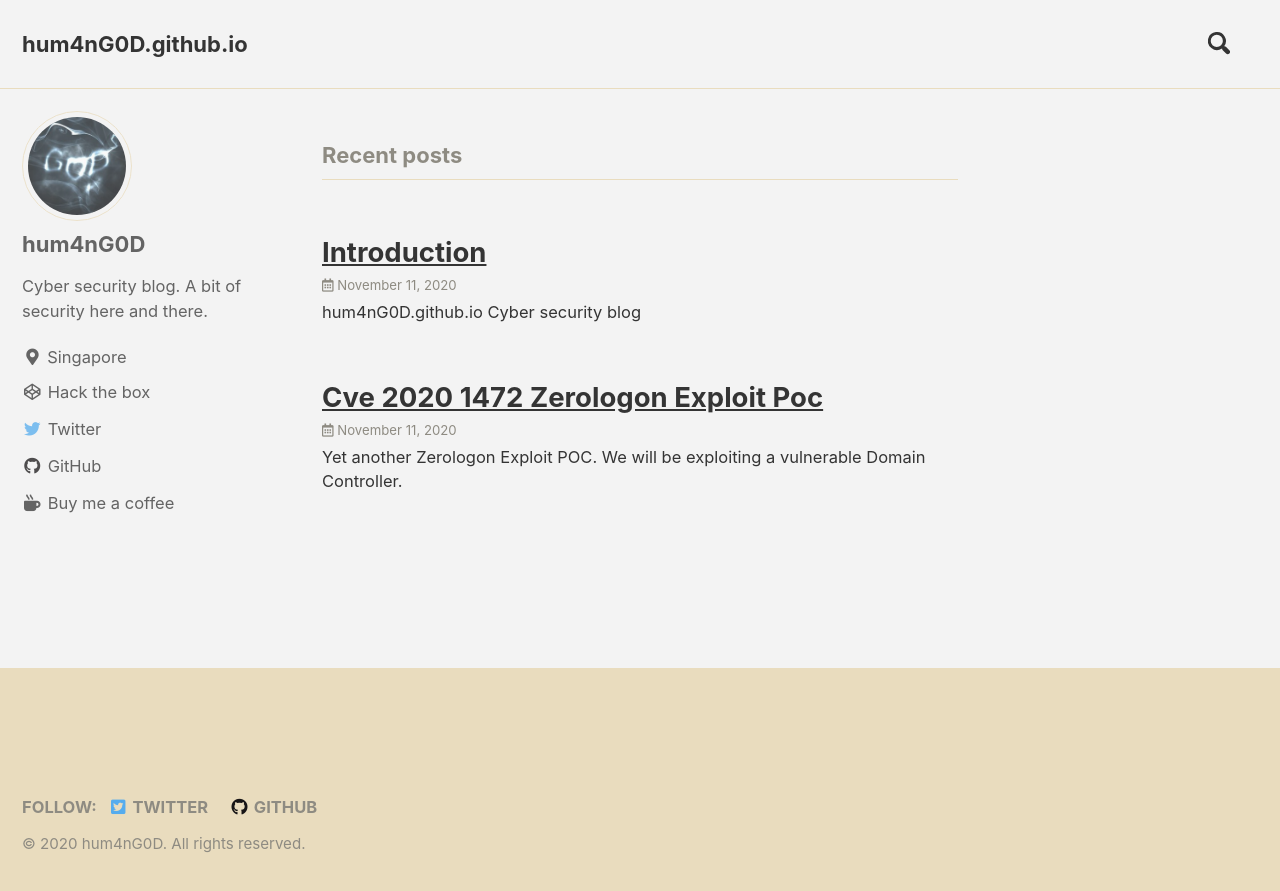
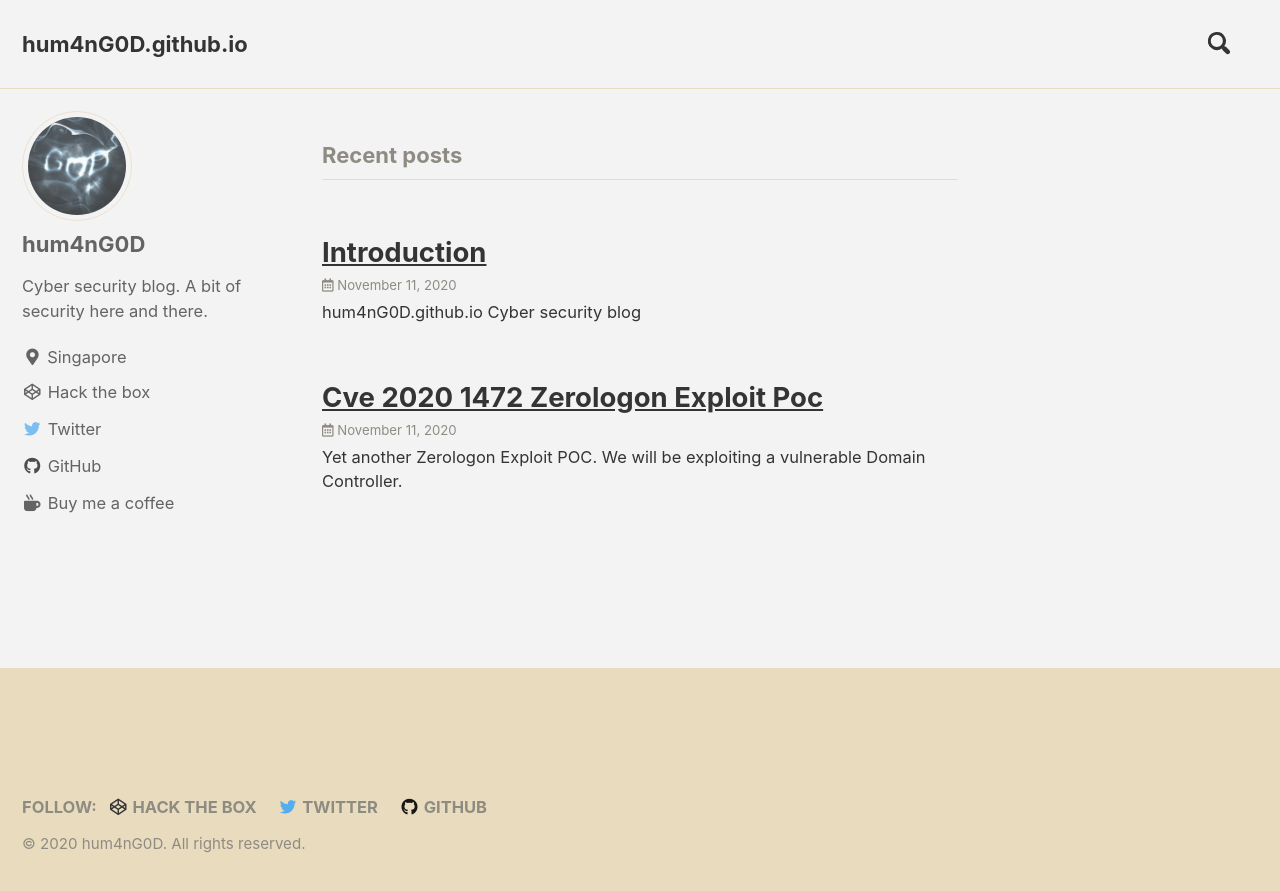
Before and after one commit to hum4nG0D/hum4nG0D.github.io, a Jekyll site: the page built from index.html, in a window 1280 px wide. Shown: the top 891 px of the page. Built offline with Jekyll 4.4.1, drawn with Linux system fonts in a browser that asks for light colours; cached includes are drawn as plain includes; the list of posts is cut into pages by our own code.

Commit message:
Update _config.yml

```diff
--- a/_config.yml
+++ b/_config.yml
@@ -100,18 +100,12 @@
   location         : "Singapore"
   email            :
   links:
-    - label: "Email"
-      icon: "fas fa-fw fa-envelope-square"
-      # url: "mailto:your.name@email.com"
     - label: "Hack the box"
       icon: "fab fa-fw fa-codepen"
       url: "https://www.hackthebox.eu/profile/217797"
     - label: "Twitter"
       icon: "fab fa-fw fa-twitter"
       url: "https://twitter.com/hum4nG0D"
-    - label: "Facebook"
-      icon: "fab fa-fw fa-facebook-square"
-      # url: "https://facebook.com/"
     - label: "GitHub"
       icon: "fab fa-fw fa-github"
       url: "https://github.com/hum4nG0D"
@@ -122,24 +116,15 @@
 # Site Footer
 footer:
   links:
+    - label: "Hack the box"
+      icon: "fab fa-fw fa-codepen"
+      url: "https://www.hackthebox.eu/profile/217797"
     - label: "Twitter"
-      icon: "fab fa-fw fa-twitter-square"
+      icon: "fab fa-fw fa-twitter"
       url: "https://twitter.com/hum4nG0D"
-    - label: "Facebook"
-      icon: "fab fa-fw fa-facebook-square"
-      # url:
     - label: "GitHub"
       icon: "fab fa-fw fa-github"
       url: "https://github.com/hum4nG0D"
-    - label: "GitLab"
-      icon: "fab fa-fw fa-gitlab"
-      # url:
-    - label: "LinkedIn"
-      icon: "fab fa-fw fa-bitbucket"
-      # url:
-    - label: "Instagram"
-      icon: "fab fa-fw fa-instagram"
-      # url:
 
 
 # Reading Files
```
